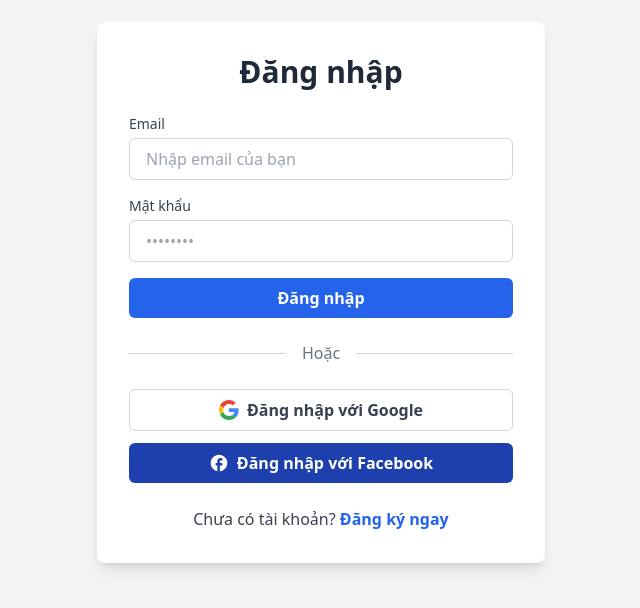
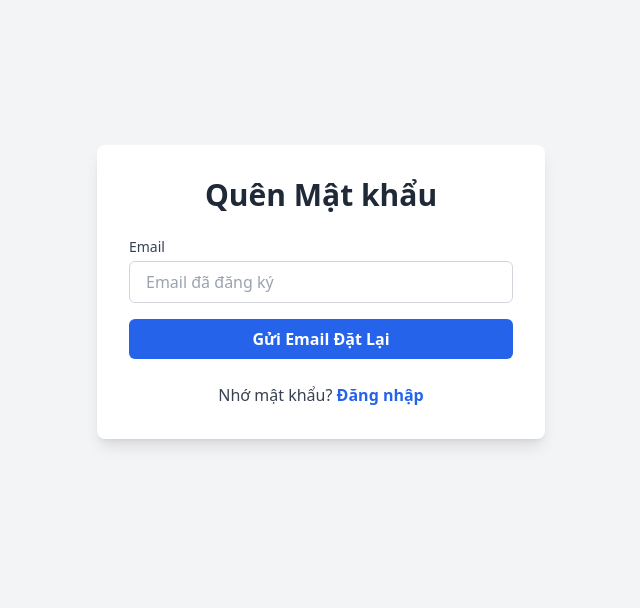
Before and after one commit to datquy2003/DA, a React (Create React App) app in the folder frontend/: page /forgot-password in a window 1280 px wide. Before the commit this address led to /login. Shown: the part 108-716 px from the top of the page, without its empty margins (319-959 px from the left). Built offline with nearby package versions, Linux system fonts and the light colour scheme; no server answers.

Commit message:
add forgot password

```diff
--- a/frontend/src/App.js
+++ b/frontend/src/App.js
@@ -5,6 +5,7 @@ import { useAuth } from "./context/AuthContext";
 import Login from "./pages/Login";
 import Register from "./pages/Register";
 import ChooseRole from "./pages/ChooseRole";
+import ForgotPassword from "./pages/ForgotPassword";
 
 const Home = () => {
   const { appUser, logout } = useAuth();
@@ -44,6 +45,10 @@ function App() {
         element={isNewUser ? <ChooseRole /> : <Navigate to="/" />}
       />
       <Route
+        path="/forgot-password"
+        element={!firebaseUser ? <ForgotPassword /> : <Navigate to="/" />}
+      />
+      <Route
         path="/"
         element={isAuthenticated ? <Home /> : <Navigate to="/login" />}
       />
--- a/frontend/src/context/AuthContext.js
+++ b/frontend/src/context/AuthContext.js
@@ -9,6 +9,7 @@ import {
   GoogleAuthProvider,
   FacebookAuthProvider,
   fetchSignInMethodsForEmail,
+  sendPasswordResetEmail,
 } from "firebase/auth";
 import { auth } from "../firebase.config.js";
 import { authApi } from "../api/authApi.js";
@@ -54,7 +55,7 @@ export const AuthProvider = ({ children }) => {
       } else {
         setFirebaseUser(null);
         setAppUser(null);
-        const publicPages = ["/login", "/register"];
+        const publicPages = ["/login", "/register", "/forgot-password"];
         if (!publicPages.includes(currentPath)) {
           navigate("/login");
         }
@@ -116,6 +117,10 @@ export const AuthProvider = ({ children }) => {
     }
   };
 
+  const sendPasswordReset = (email) => {
+    return sendPasswordResetEmail(auth, email);
+  };
+
   const logout = () => {
     return signOut(auth);
   };
@@ -143,6 +148,7 @@ export const AuthProvider = ({ children }) => {
     loginWithFacebook,
     logout,
     manualReloadFirebaseUser,
+    sendPasswordReset,
   };
 
   return (
--- /dev/null
+++ b/frontend/src/pages/ForgotPassword.js
@@ -0,0 +1,88 @@
+import React, { useState } from "react";
+import { useAuth } from "../context/AuthContext";
+import { Link } from "react-router-dom";
+
+const ForgotPassword = () => {
+  const [email, setEmail] = useState("");
+  const [message, setMessage] = useState("");
+  const [error, setError] = useState("");
+  const [loading, setLoading] = useState(false);
+  const { sendPasswordReset } = useAuth();
+
+  const handleSubmit = async (e) => {
+    e.preventDefault();
+    setMessage("");
+    setError("");
+    setLoading(true);
+    try {
+      await sendPasswordReset(email);
+      setMessage(
+        "Email đặt lại mật khẩu đã được gửi! Vui lòng kiểm tra hộp thư (kể cả spam)."
+      );
+    } catch (err) {
+      if (err.code === "auth/user-not-found") {
+        setError("Không tìm thấy tài khoản nào được đăng ký với email này.");
+      } else {
+        setError("Gửi email thất bại. Vui lòng thử lại.");
+      }
+    }
+    setLoading(false);
+  };
+
+  return (
+    <div className="flex items-center justify-center min-h-screen bg-gray-100">
+      <div className="bg-white p-8 rounded-lg shadow-lg max-w-md w-full">
+        <h2 className="text-3xl font-bold text-center mb-6 text-gray-800">
+          Quên Mật khẩu
+        </h2>
+        {message && (
+          <div className="p-4 mb-4 text-sm text-green-800 rounded-lg bg-green-50">
+            {message}
+          </div>
+        )}
+        {error && (
+          <div className="p-4 mb-4 text-sm text-red-800 rounded-lg bg-red-50">
+            {error}
+          </div>
+        )}
+
+        <form onSubmit={handleSubmit} className="space-y-4">
+          <div>
+            <label
+              htmlFor="email"
+              className="block text-sm font-medium text-gray-700 mb-1"
+            >
+              Email
+            </label>
+            <input
+              id="email"
+              type="email"
+              value={email}
+              onChange={(e) => setEmail(e.target.value)}
+              placeholder="Email đã đăng ký"
+              className="w-full px-4 py-2 border border-gray-300 rounded-md focus:outline-none focus:ring-2 focus:ring-blue-500"
+              required
+            />
+          </div>
+          <button
+            type="submit"
+            disabled={loading}
+            className="w-full bg-blue-600 text-white py-2 rounded-md hover:bg-blue-700 transition duration-300 ease-in-out font-semibold disabled:opacity-50"
+          >
+            {loading ? "Đang gửi..." : "Gửi Email Đặt Lại"}
+          </button>
+        </form>
+        <p className="mt-6 text-center text-gray-700">
+          Nhớ mật khẩu?{" "}
+          <Link
+            to="/login"
+            className="text-blue-600 hover:underline font-semibold"
+          >
+            Đăng nhập
+          </Link>
+        </p>
+      </div>
+    </div>
+  );
+};
+export default ForgotPassword;
--- a/frontend/src/pages/Login.js
+++ b/frontend/src/pages/Login.js
@@ -60,6 +60,15 @@ const Login = () => {
               className="w-full px-4 py-2 border border-gray-300 rounded-md focus:outline-none focus:ring-2 focus:ring-blue-500"
               required
             />
+          </div>
+
+          <div className="text-right text-sm">
+            <Link
+              to="/forgot-password"
+              className="text-blue-600 hover:underline font-semibold"
+            >
+              Quên mật khẩu?
+            </Link>
           </div>
 
           {error && <p className="text-sm text-red-600 text-center">{error}</p>}
```
Also changed, not shown: 1 other file (tests, documents, lock files or other folders).
